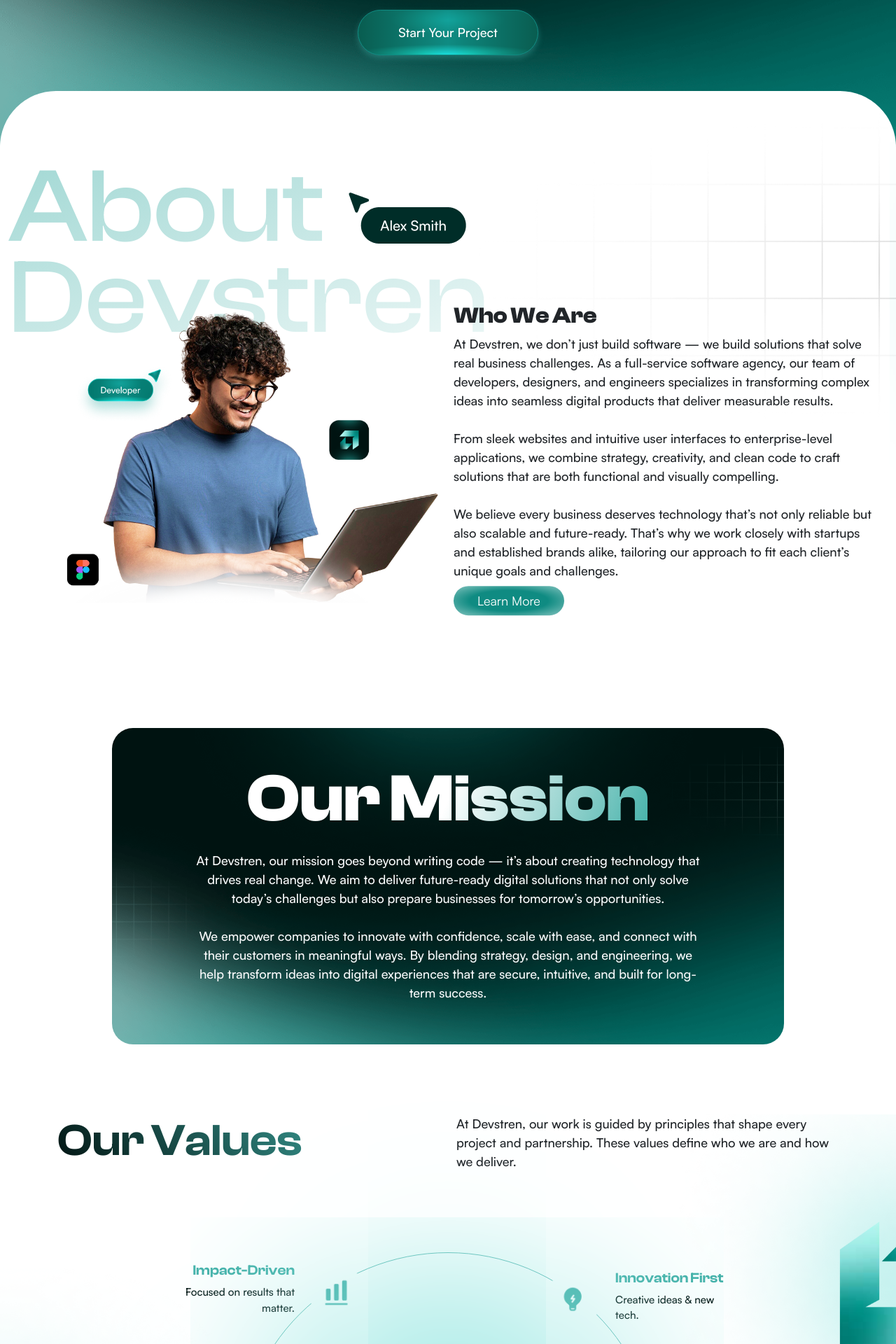
After one commit to hussainshamim16/Devstren, a PHP site: page /pages/About.html in a window 1280 px wide; the page is wider, and only the part inside the window is pictured. The commit adds this page. Shown: the part 560-2480 px from the top of that part at 70% size. Run offline with PHP 8.4, Linux system fonts and the light colour scheme.

Commit message:
about page

```diff
--- /dev/null
+++ b/Devstren-bootstrap/pages/About.html
@@ -0,0 +1,174 @@
+<!DOCTYPE html>
+<html lang="en">
+
+<head>
+    <meta charset="UTF-8">
+    <meta name="viewport" content="width=device-width, initial-scale=1.0">
+    <title>Devstren || About</title>
+    <!-- bootstrap -->
+    <link href="https://cdn.jsdelivr.net/npm/bootstrap@5.3.7/dist/css/bootstrap.min.css" rel="stylesheet"
+        integrity="sha384-LN+7fdVzj6u52u30Kp6M/trliBMCMKTyK833zpbD+pXdCLuTusPj697FH4R/5mcr" crossorigin="anonymous">
+    <!-- custom  -->
+    <link rel="stylesheet" href="../styling/bootrstrap.css">
+    <link rel="stylesheet" href="../styling/style.css">
+    <link rel="stylesheet" href="../styling/about.css">
+    <!-- swiper css -->
+    <link rel="stylesheet" href="https://cdn.jsdelivr.net/npm/swiper@11/swiper-bundle.min.css" />
+    <!-- aos library -->
+    <link rel="stylesheet" href="https://unpkg.com/aos@next/dist/aos.css" />
+</head>
+
+<body>
+
+    <!-- About hero-section -->
+    <div class="about-hero  w-100 container-fluid d-flex justify-content-center align-items-center flex-column">
+        <div class="container content d-flex justify-content-center align-items-center flex-column gap-lg-2">
+            <h1 class="about-hero-heading">Technology That Works, Teams That Care</h1>
+            <p class="all-p text-center text-light">At Devstren, we believe every business deserves digital solutions
+                that are smart, scalable, and designed
+                for real-world impact.</p>
+            <a class="custom-cta">Start Your Project</a>
+        </div>
+    </div>
+    <!-- Section - About -->
+    <section class="abouter about-us container-fluid abouter">
+        <div class="about-heading-section col-lg-12"
+            style="background-image: url('../public/figma-images/about-us/Vector.png'); background-position: right; background-size: contain; background-repeat: no-repeat;">
+            <h1 class="about-main-heading col-lg-7" data-aos="fade-up">About Devstren</h1>
+        </div>
+        <div class="about-content-section container row align-items-center justify-content-between g-3 px-3 m-auto"
+            style="transform: translateY(-13.3rem);">
+            <div class="col-lg-6 image" data-aos="fade-up">
+                <img src="../public/figma-images/about-us/about-men-image.png" alt="about-men" class="w-100">
+            </div>
+            <div class="col-lg-6 content" data-aos="fade-up">
+                <h2 class="fs-2 text-dark fw-bold">Who We Are</h2>
+                <p class="text-dark">At Devstren, we don’t just build software — we build solutions that solve real
+                    business challenges. As a full-service software agency, our team of developers, designers, and
+                    engineers specializes in transforming complex ideas into seamless digital products that deliver
+                    measurable results.
+                    <br><br>
+                    From sleek websites and intuitive user interfaces to enterprise-level applications, we combine
+                    strategy, creativity, and clean code to craft solutions that are both functional and visually
+                    compelling.
+                    <br><br>
+                    We believe every business deserves technology that’s not only reliable but also scalable and
+                    future-ready. That’s why we work closely with startups and established brands alike, tailoring our
+                    approach to fit each client’s unique goals and challenges.
+                </p>
+                <a href="#" class="text-decoration-none">Learn More</a>
+            </div>
+        </div>
+    </section>
+    <!-- our mission -->
+    <div class="mission-sec  w-75 container d-flex justify-content-center align-items-center flex-column mb-5"
+        data-aos="fade-up">
+        <div class="container content d-flex justify-content-center align-items-center flex-column gap-lg-2">
+            <h1 class="about-hero-heading fw-bold">Our Mission</h1>
+            <p class="all-p text-center text-light custom-w-80">At Devstren, our mission goes beyond writing code — it’s
+                about
+                creating technology that drives real change. We aim to deliver future-ready digital solutions that not
+                only solve today’s challenges but also prepare businesses for tomorrow’s opportunities.
+                <br>
+                <br>
+                We empower companies to innovate with confidence, scale with ease, and connect with their customers in
+                meaningful ways. By blending strategy, design, and engineering, we help transform ideas into digital
+                experiences that are secure, intuitive, and built for long-term success.
+            </p>
+        </div>
+    </div>
+    <!-- Our Values -->
+    <section class="our-value container-fluid">
+        <div class="container content">
+            <div class="row">
+                <div class="col-lg-6">
+                    <h1 class="value-heading">Our Values</h1>
+                </div>
+                <div class="col-lg-6">
+                    <p class="all-p">At Devstren, our work is guided by principles that shape every project and
+                        partnership. These
+                        values define who we are and how we deliver.</p>
+                </div>
+            </div>
+            <div class="values-container ">
+                <div class="circle-wrapper">
+
+                    <!-- Center Logo -->
+                    <div class="circle-center">
+                        <img src="../public/figma-images/about-us/center-logo-footer-1.png" alt="Logo">
+
+                    </div>
+                    <div class="animi">
+                        <!-- Value Cards -->
+                        <div class="value-card value-1">
+                            <img src="../public/figma-images/about-us/value-blub.png" class="animier" alt="Impact">
+                            <div class="content">
+                                <h5>Innovation First</h5>
+                                <p>Creative ideas & new tech.</p>
+                            </div>
+                        </div>
+
+                        <div class="value-card value-2">
+                            <img src="../public/figma-images/about-us/value (5).png" class="animier" alt="Innovation">
+                            <div class="content">
+                                <h5>Quality Always</h5>
+                                <p>Reliable design every time.</p>
+                            </div>
+                        </div>
+
+                        <div class="value-card value-3">
+                            <img src="../public/figma-images/about-us/value (1).png" class="animier" alt="Quality">
+                            <div class="content">
+                                <h5>Client-Centric</h5>
+                                <p>Your goals shape our solutions.</p>
+                            </div>
+                        </div>
+
+                        <div class="value-card value-4">
+                            <img src="../public/figma-images/about-us/value (2).png" class="animier" alt="Client">
+                            <div class="content">
+                                <h5>Collaboration</h5>
+                                <p>Teamwork drives results.</p>
+                            </div>
+                        </div>
+
+                        <div class="value-card value-5">
+                            <img src="../public/figma-images/about-us/value (3).png" class="animier"
+                                alt="Collaboration">
+                            <div class="content">
+                                <h5>Transparency</h5>
+                                <p>Open and clear communication.</p>
+                            </div>
+                        </div>
+
+                        <div class="value-card value-6">
+                            <img src="../public/figma-images/about-us/value (4).png" class="animier" alt="Transparency">
+                            <div class="content">
+                                <h5>Impact-Driven</h5>
+                                <p>Focused on results that matter.</p>
+                            </div>
+                        </div>
+
+                    </div>
+                </div>
+            </div>
+        </div>
+    </section>
+
+
+
+
+    <!-- custom js file  -->
+    <script src="../scripts/swiper.js" defer></script>
+    <script src="../scripts/main.js" defer></script>
+    <!-- bootstrap-script -->
+    <script src="https://cdn.jsdelivr.net/npm/bootstrap@5.3.7/dist/js/bootstrap.bundle.min.js"
+        integrity="sha384-ndDqU0Gzau9qJ1lfW4pNLlhNTkCfHzAVBReH9diLvGRem5+R9g2FzA8ZGN954O5Q" crossorigin="anonymous"
+        defer></script>
+    <!-- swiper -->
+    <script src="https://cdn.jsdelivr.net/npm/swiper@11/swiper-bundle.min.js"></script>
+    <!-- AOS library -->
+    <script src="https://unpkg.com/aos@next/dist/aos.js"></script>
+</body>
+
+</html>
--- /dev/null
+++ b/Devstren-bootstrap/styling/about.css
@@ -0,0 +1,258 @@
+/* custom classes */
+.all-p {
+    font-family: satoshi;
+    font-weight: 500;
+    font-size: 18px;
+}
+
+/* end */
+.about-hero {
+    height: 100vh;
+    background-image: url(../public/figma-images/about-us/about-heroback.png);
+    background-position: center;
+    background-repeat: no-repeat;
+    background-size: cover;
+}
+
+.about-hero-heading {
+    text-align: center;
+    font-size: 6rem;
+    background: -webkit-linear-gradient(337deg, #ffffff 0% 50%, #42B0A8 100%);
+    -webkit-background-clip: text;
+    color: transparent;
+    font-weight: 500;
+}
+
+a.custom-cta {
+    background: radial-gradient(32.29% 32.29% at 50% 21.87%, rgba(255, 255, 255, 0.2) 0%, rgba(255, 255, 255, 0) 100%), radial-gradient(53.2% 22.92% at 49.6% 100%, rgba(255, 255, 255, 0.7) 0%, rgba(255, 255, 255, 0) 100%), linear-gradient(270deg, rgba(0, 0, 0, 0.4) 0%, rgba(0, 0, 0, 0) 50%, rgba(0, 0, 0, 0.4) 100%), #0F8B82;
+    background-blend-mode: overlay, overlay, overlay, normal;
+    transition: all 0.3s ease;
+    box-shadow: 0 4px 8px #42B0A866;
+    color: #fff;
+    border-radius: 100px;
+    padding: 18px 57px;
+    font-family: Satoshi;
+    font-weight: 500;
+    font-style: Medium;
+    font-size: 18px;
+    letter-spacing: -2%;
+    text-decoration: none;
+    border: 1px solid #0F8B82;
+}
+
+a.custom-cta:hover {
+    background: transparent;
+    border: 1px solid #0F8B82;
+    color: #0F8B82;
+}
+
+section.abouter {
+    /* width: 1320px; */
+    transform: translateY(-110px);
+    background: white;
+    border-radius: 80px;
+    padding-top: 21px;
+    height: 800px;
+}
+
+.abouter .about-heading-section {
+    width: 1440px;
+    margin: auto;
+    padding-top: 80px;
+}
+
+.about-content-section .image img {
+    vertical-align: middle;
+    width: 100%;
+    box-shadow: -43rem 10rem 200px -9rem #13BDB0;
+}
+
+.mission-sec {
+    height: 452px;
+    background-image: url(../public/figma-images/about-us/about-heroback.png);
+    background-position: center;
+    background-repeat: no-repeat;
+    background-size: cover;
+    border-radius: 30px;
+    padding: 8px 16px;
+}
+
+.custom-w-80 {
+    width: 81%;
+
+
+}
+
+.our-value {
+    /* border: 1px darksalmon solid; */
+    height: 800px;
+    margin-top: 100px;
+
+    background-image: url(../public/figma-images/about-us/back-321.png);
+    background-position: center;
+    background-repeat: no-repeat;
+    background-size: cover;
+}
+
+.value-heading {
+    text-align: left;
+    font-size: 4rem;
+    background: -webkit-linear-gradient(40deg, #011311 0%, #42B0A8 90%);
+    -webkit-background-clip: text;
+    color: transparent;
+    font-weight: 600;
+}
+
+
+.values-container {
+    min-height: 800px;
+    display: flex;
+    justify-content: center;
+    align-items: center;
+    position: relative;
+}
+
+.circle-wrapper {
+    position: relative;
+    width: 600px;
+    height: 600px;
+    border-radius: 50%;
+    display: flex;
+    justify-content: center;
+    align-items: center;
+    border: 1px solid #5CB8B2;
+}
+
+/* Center logo */
+.circle-center {
+    position: absolute;
+    width: 150px;
+    height: 150px;
+    border-radius: 50%;
+    display: flex;
+    justify-content: center;
+    align-items: center;
+    z-index: 2;
+    animation: 5s linear infinite movment;
+}
+
+.circle-center img {
+    max-width: 170px;
+    box-shadow: 0rem 0rem 25rem 12rem #98E7E2;
+    border-radius: 300px;
+}
+
+/* Value cards placed around the circle */
+.value-card {
+    position: absolute;
+    width: 260px;
+    height: 84px;
+    text-align: left;
+    background: transparent;
+    display: flex;
+    justify-content: space-between;
+    align-items: center;
+    gap: 20px;
+}
+
+.values-container:after {
+    background-size: cover;
+    content: '';
+    background-position: center;
+    background-image: url(../public/figma-images/about-us/vision-left.png);
+    position: relative;
+}
+
+.value-card img {
+    width: 80px;
+    margin-bottom: 8px;
+}
+
+.value-card h5 {
+    font-size: 20px;
+    font-weight: 600;
+    color: #42B0A8;
+    font-family: 'clash-display';
+}
+
+.value-card p {
+    font-size: 15px;
+    color: #011311;
+    font-weight: 500;
+    font-family: 'satoshi';
+}
+
+/* Position each card using transform: rotate */
+.value-1 {
+    top: 70px;
+    left: 95%;
+    transform: translate(-50%, -50%);
+}
+
+.value-2 {
+    top: 47%;
+    right: -220px;
+    transform: translate(0, -50%);
+}
+
+.value-3 {
+    top: 85%;
+    right: -120px;
+    transform: translate(0, -50%);
+}
+
+.value-4 {
+    text-align: end;
+    flex-direction: row-reverse;
+    bottom: 95px;
+    left: 0%;
+    transform: translate(-50%, 50%);
+}
+
+.value-5 {
+    text-align: end;
+    flex-direction: row-reverse;
+    top: 47%;
+    left: -220px;
+    transform: translate(0, -50%);
+}
+
+.value-6 {
+    text-align: end;
+    top: 10%;
+    flex-direction: row-reverse;
+    left: -80px;
+    transform: translate(0, -50%);
+}
+
+.animi {
+    width: 600px;
+    height: 600px;
+    margin: 10px auto;
+    border-radius: 50%;
+    /* animation: 20s linear infinite spin; */
+}
+
+.animier {
+    /* animation: 50s linear infinite spin; */
+}
+
+@keyframes spin {
+    100% {
+        transform: rotate(1turn);
+    }
+}
+
+@keyframes movment {
+    0% {
+        transform: translateY(0);
+    }
+
+    50% {
+        transform: translateY(30px);
+    }
+
+    100% {
+        transform: translateY(0px);
+    }
+}
--- a/Devstren-bootstrap/styling/style.css
+++ b/Devstren-bootstrap/styling/style.css
@@ -3,13 +3,27 @@
     font-family: clash-display;
     src: url('../fonts/ClashDisplay-Variable.ttf');
 }
+
 /* satoshi for paragraph */
 @font-face {
     font-family: satoshi;
     src: url('../fonts/Satoshi-Variable.ttf');
 }
 
-h1, h2, h3 {
+* {
+    padding: 0;
+    margin: 0;
+    box-sizing: border-box;
+}
+
+body{
+    width: 100%;
+    height: 100%;
+}
+
+h1,
+h2,
+h3 {
     font-family: clash-display;
 }
 
@@ -173,6 +187,7 @@ footer {
     align-items: flex-start;
     justify-content: space-between;
 }
+
 .section-footer .textcontnet .heading {
     color: white;
     /* width: 55%; */
@@ -294,6 +309,7 @@ footer {
     text-align: center;
     z-index: 1;
 }
+
 .section-footer .footer-information .social ol {
     list-style: none;
     justify-content: flex-end;
```
Also changed, not shown: Devstren-bootstrap/public/figma-images/about-us/about-heroback.png (added), Devstren-bootstrap/public/figma-images/about-us/back-321.png (added), Devstren-bootstrap/public/figma-images/about-us/center-logo-footer-1.png (added), Devstren-bootstrap/public/figma-images/about-us/ourmission.png (added), Devstren-bootstrap/public/figma-images/about-us/value (1).png (added), Devstren-bootstrap/public/figma-images/about-us/value (2).png (added), Devstren-bootstrap/public/figma-images/about-us/value (3).png (added), Devstren-bootstrap/public/figma-images/about-us/value (4).png (added), Devstren-bootstrap/public/figma-images/about-us/value (5).png (added), Devstren-bootstrap/public/figma-images/about-us/value-back.png (added), Devstren-bootstrap/public/figma-images/about-us/value-blub.png (added), Devstren-bootstrap/public/figma-images/about-us/vision-left.png (added), Devstren-bootstrap/public/figma-images/about-us/vision-logo.png (added).
